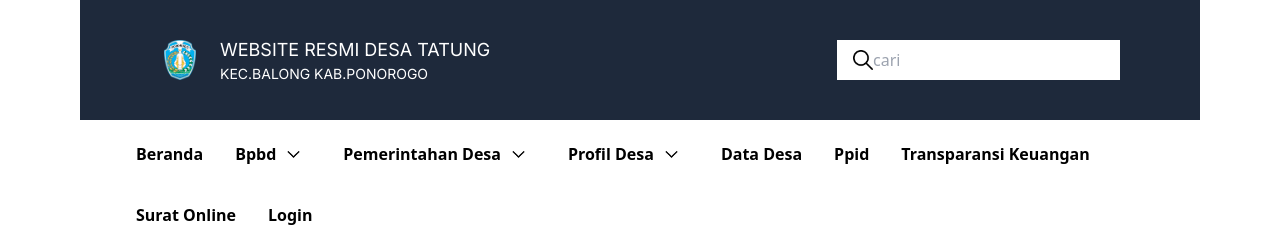
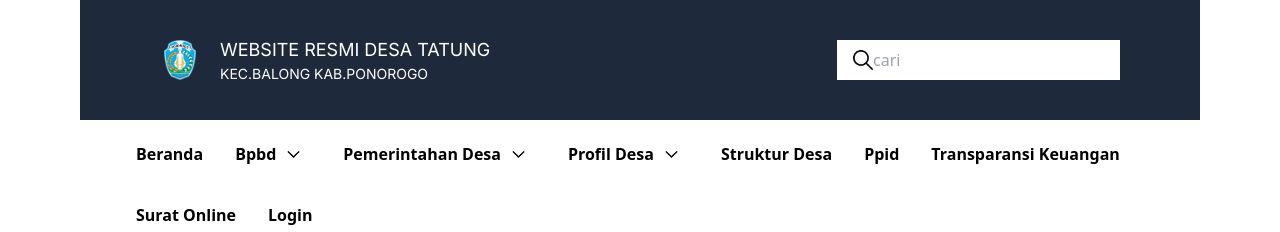
Before and after one commit to andhika16/desatatung, a React (Vite) app in the folder client/: page /strukturdesa in a window 1280 px wide. Shown: the top 232 px of the page. Built offline with nearby package versions, Linux system fonts and the light colour scheme; no server answers.

Commit message:
router handling

```diff
--- a/client/package.json
+++ b/client/package.json
@@ -13,9 +13,9 @@
     "chart.js": "^3.9.1",
     "react": "^18.2.0",
     "react-chartjs-2": "^4.3.1",
-    "react-dom": "^18.2.0",
     "react-icons": "^4.4.0",
-    "react-paginate": "^8.1.3"
+    "react-paginate": "^8.1.3",
+    "react-router-dom": "^6.4.1"
   },
   "devDependencies": {
     "@types/react": "^18.0.17",
--- a/client/src/App.jsx
+++ b/client/src/App.jsx
@@ -1,10 +1,13 @@
+import Sidebar from "./routes/Sidebar";
 import Navbar from "./components/Navbar";
-import Sidebar from "./routes/Sidebar";
 import LoadingSpinner from "./components/LoadingSpinner";
 import Beranda from "./routes/Beranda";
+import StrukturOrganisasi from "./routes/pemerintah desa/StrukturOrganisasi";
+import { BrowserRouter as Router, Routes, Route, Link } from "react-router-dom";
 
 function App() {
   return (
+    <Router>
       <div className="App">
         <div className="lg:mx-20">
           <Navbar />
@@ -14,6 +17,7 @@ function App() {
           </div>
         </div>
       </div>
+    </Router>
   );
 }
 
--- a/client/src/components/Navbar.jsx
+++ b/client/src/components/Navbar.jsx
@@ -4,6 +4,7 @@ import loupe from "../assets/loupe.png";
 import Dropdown from "./Dropdown";
 import square from "../assets/square.png";
 import { useState } from "react";
+import { Link } from "react-router-dom";
 import { ProfilDesa, pemerintahan, informasiPublik } from "./Link";
 const Navbar = () => {
   const [showNav, setShowNav] = useState(false);
@@ -93,7 +94,9 @@ const Navbar = () => {
         <Dropdown nama="pemerintahan desa" />
         <Dropdown nama="profil desa" />
         <div className="my-4 ss:m-4 ">
-          <p>data desa</p>
+          <Link to="/strukturdesa">
+            <p>Struktur Desa</p>
+          </Link>
         </div>
         <div className="my-4 ss:m-4 ">
           <p>ppid</p>
--- a/client/src/routes/Beranda.jsx
+++ b/client/src/routes/Beranda.jsx
@@ -2,6 +2,8 @@ import React from "react";
 import { useState, useEffect } from "react";
 import LoadingSpinner from "../components/LoadingSpinner";
 import Pagination from "../components/Pagination";
+import { Routes, Route } from "react-router-dom";
+import StrukturOrganisasi from "./pemerintah desa/StrukturOrganisasi";
 
 const Beranda = () => {
   const [isLoading, setLoading] = useState(true);
@@ -37,7 +39,10 @@ const Beranda = () => {
             berita terkini
           </p>
         </div>
-        <Pagination data={data} />
+        <Routes>
+          <Route path="/" element={<Pagination data={data} />} />
+          <Route path="/strukturdesa" element={<StrukturOrganisasi />} />
+        </Routes>
       </div>
     </div>
   );
--- /dev/null
+++ b/client/src/routes/pemerintah desa/StrukturOrganisasi.jsx
@@ -0,0 +1,7 @@
+import React from "react";
+
+const StrukturOrganisasi = () => {
+  return <div className="flex flex-col w-full  md:flex-row py-3"></div>;
+};
+
+export default StrukturOrganisasi;
```
Also changed, not shown: client/src/main.jsx (+7 -6 lines), 1 other file (tests, documents, lock files or other folders). Lines whose indentation alone changed are shown as unchanged.
